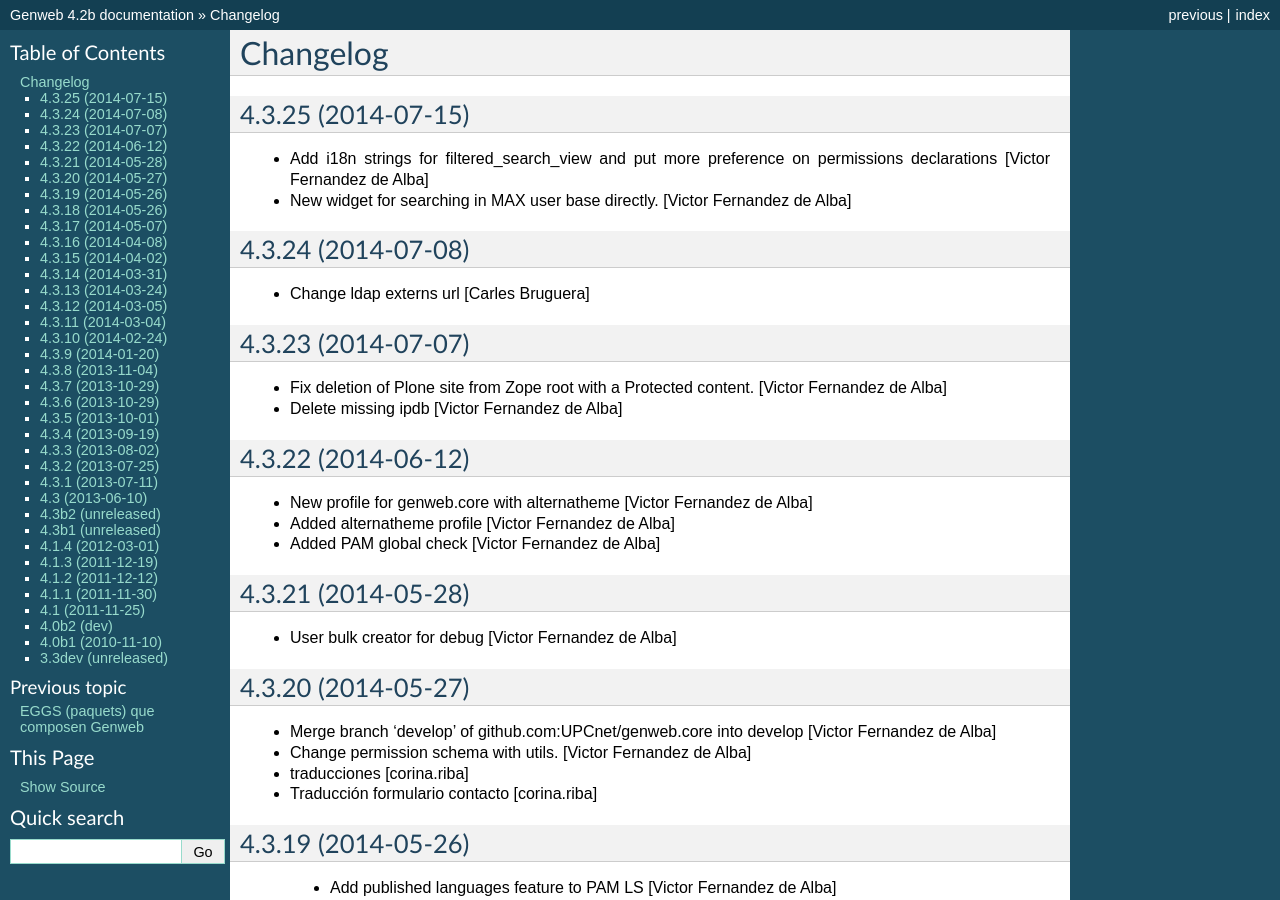
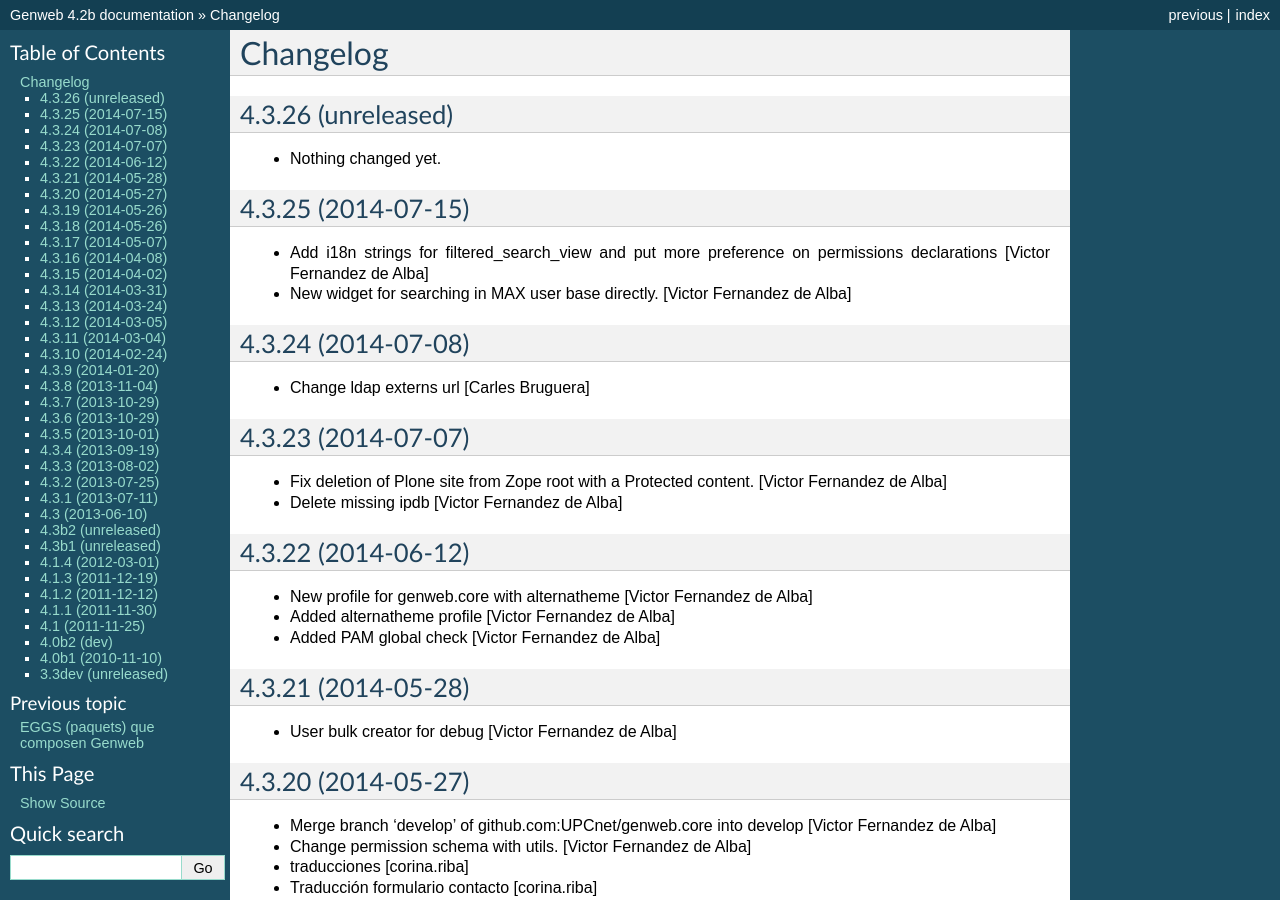
Before and after one commit to UPCnet/genweb.core, a Sphinx documentation site: the page built from docs/HISTORY.rst, in a window 1280 px wide and 900 px high. Built offline with Sphinx 7.4.7, drawn with Linux system fonts in a browser that asks for light colours.

Commit message:
Back to development: 4.3.26

```diff
--- a/docs/HISTORY.rst
+++ b/docs/HISTORY.rst
@@ -1,5 +1,11 @@
 Changelog
 =========
+
+4.3.26 (unreleased)
+-------------------
+
+- Nothing changed yet.
+
 
 4.3.25 (2014-07-15)
 -------------------
--- a/setup.py
+++ b/setup.py
@@ -1,7 +1,7 @@
 from setuptools import setup, find_packages
 import os
 
-version = '4.3.25'
+version = '4.3.26.dev0'
 
 README = open("README.rst").read()
 HISTORY = open(os.path.join("docs", "HISTORY.rst")).read()
```
